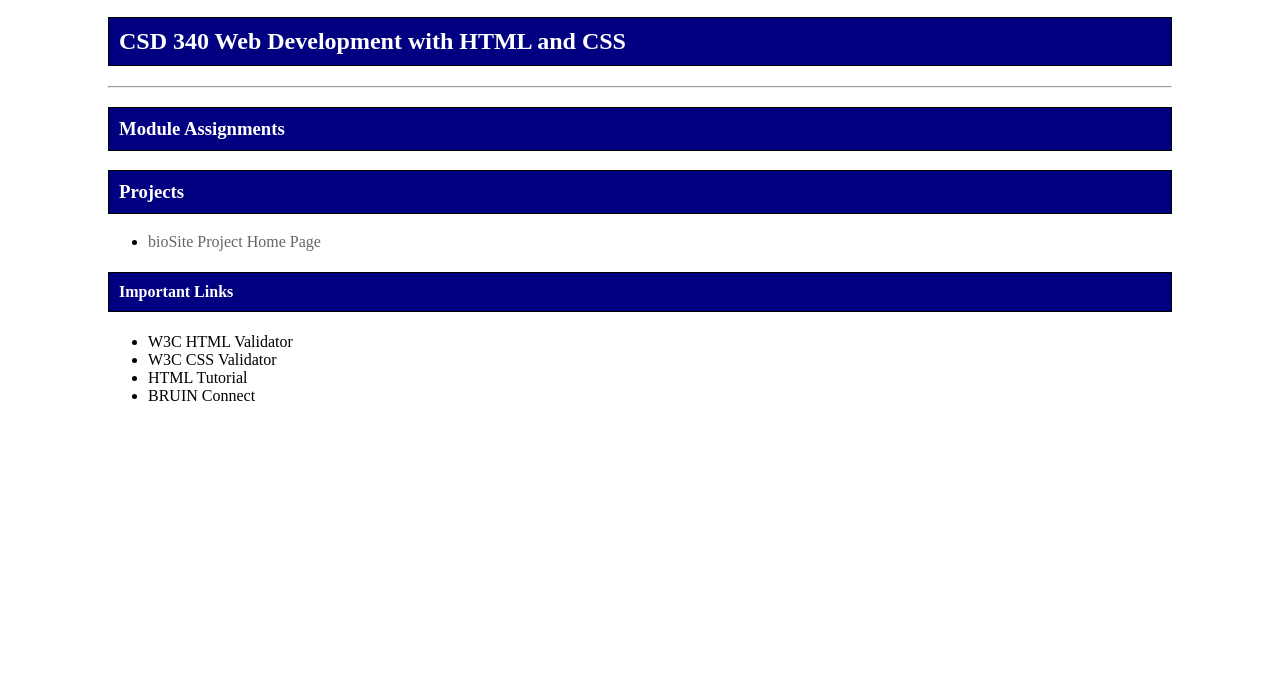
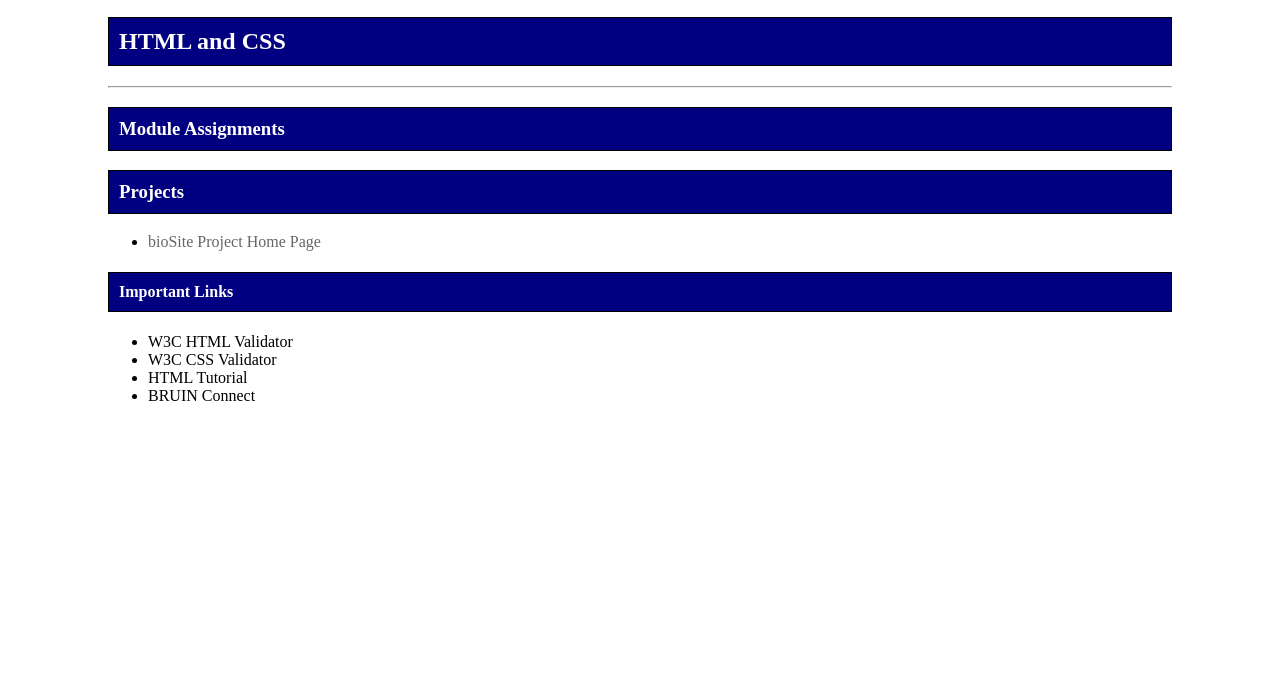
Before and after one commit to AuroraC25/Portfolio, a plain HTML site: page index.html in a window 1280 px wide. Shown: the part 113-800 px from the top of the page. Drawn offline with Linux system fonts and the light colour scheme.

Commit message:
Update index.html

```diff
--- a/index.html
+++ b/index.html
@@ -17,7 +17,7 @@
 	<h1>Main Page</h1>
 
 	<!-- Add an h2 tag and give it a text value of  "CSD 340 Web Development with HTML and CSS" -->
-	<h2>CSD 340 Web Development with HTML and CSS</h2>
+	<h2>HTML and CSS</h2>
 
 	<!-- Add an HTML horizontal line  -->
 	<hr>
```
